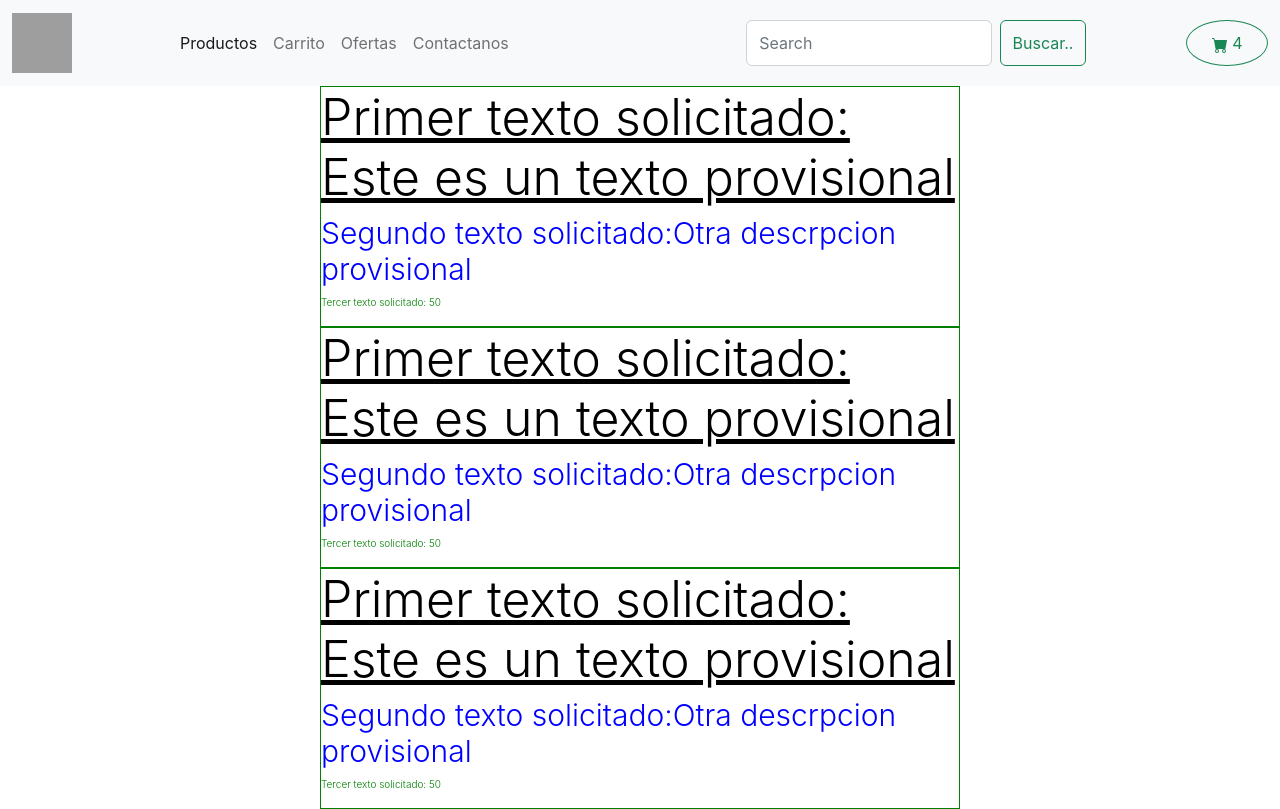
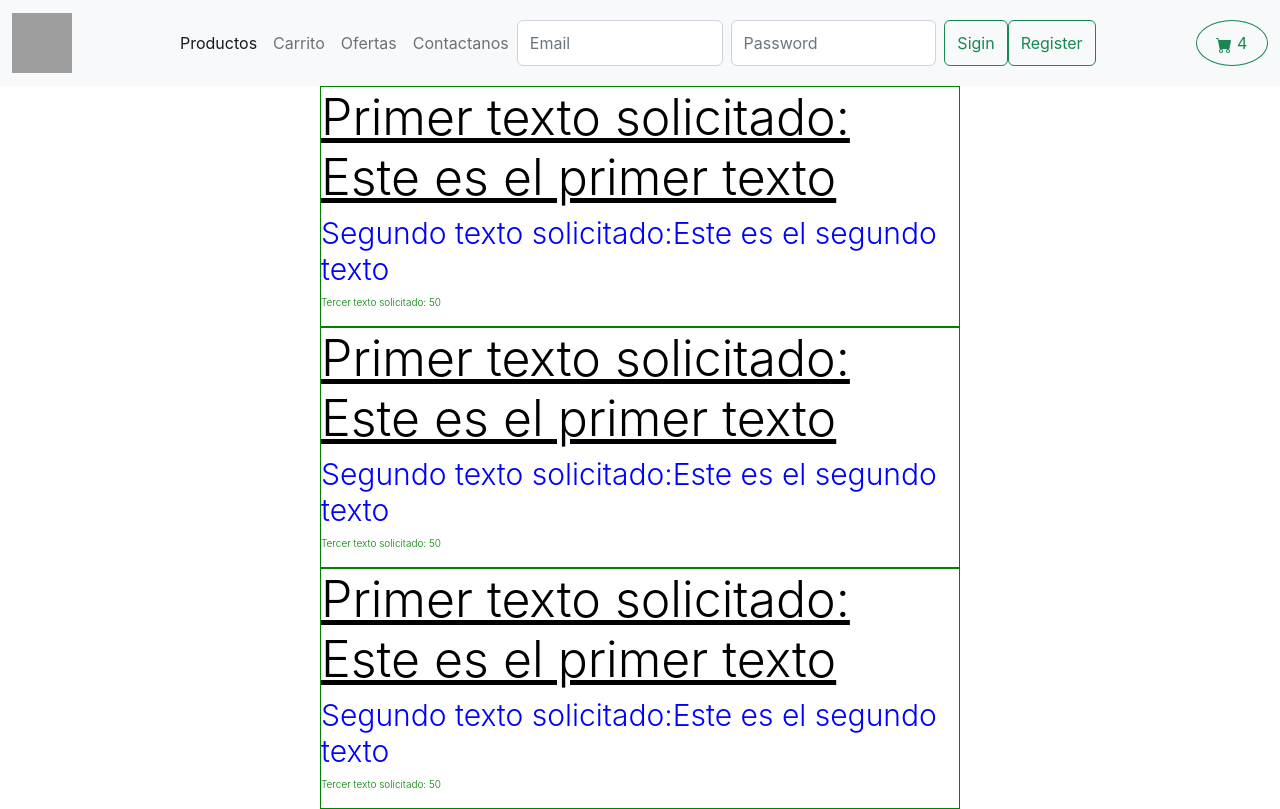
Before and after one commit to cejas89/ArtisticaTrasluz-Cejas, a React (Create React App) app: page / in a window 1280 px wide. Built offline with nearby package versions, Linux system fonts and the light colour scheme; grey boxes are pictures that could not be loaded.

Commit message:
Modificando el maquetado

```diff
--- a/src/App.js
+++ b/src/App.js
@@ -1,16 +1,14 @@
 import React from "react";
 import ItemListContainer from "./components/ItemList/ItemListContainer";
 import NavBar from "./components/NavBar";
+import ItemContainer from './components/ItemList/ItemContainer'
 
 
 export default function App () {
   return (
     <div>
       <NavBar/>
-      <ItemListContainer greeting="Este es un texto provisional" another="Otra descrpcion provisional" number= '50' />
-      <ItemListContainer greeting="Este es un texto provisional" another="Otra descrpcion provisional" number= '50' />
-      <ItemListContainer greeting="Este es un texto provisional" another="Otra descrpcion provisional" number= '50' />
-
+      <ItemContainer/>
     </div>
   )
 };
--- /dev/null
+++ b/src/components/ItemList/ItemContainer.jsx
@@ -0,0 +1,14 @@
+import React from 'react'
+import ItemListContainer from './ItemListContainer'
+
+export default function ItemContainer() {
+    return (
+        <div>
+            <ItemListContainer greeting = "Este es el primer texto" another = "Este es el segundo texto" number = "50"/>
+            <ItemListContainer greeting = "Este es el primer texto" another = "Este es el segundo texto" number = "50"/>
+            <ItemListContainer greeting = "Este es el primer texto" another = "Este es el segundo texto" number = "50"/>
+
+
+        </div>
+    )
+}
--- a/src/components/NavBar.jsx
+++ b/src/components/NavBar.jsx
@@ -27,9 +27,12 @@ export default function navBar() {
           <a className="nav-link" href="#">Contactanos</a>
         </li>
       </ul>
+
       <form className="d-flex" role="search">
-        <input className="form-control me-2" type="search" placeholder="Search" aria-label="Search"/>
-        <button className="btn btn-outline-success" type="submit">Buscar..</button>
+        <input className="form-control me-2" type="email" placeholder="Email" aria-label="Search"/>
+        <input className="form-control me-2" type="password" placeholder="Password" aria-label="Search"/>
+        <button className="btn btn-outline-success" type="submit">Sigin</button>
+        <button className="btn btn-outline-success ml-1" type="submit">Register</button>
         <a className="navbar-brand w-auto container-logo" href="#"></a>
         <CartWidget/>
       </form>
```
